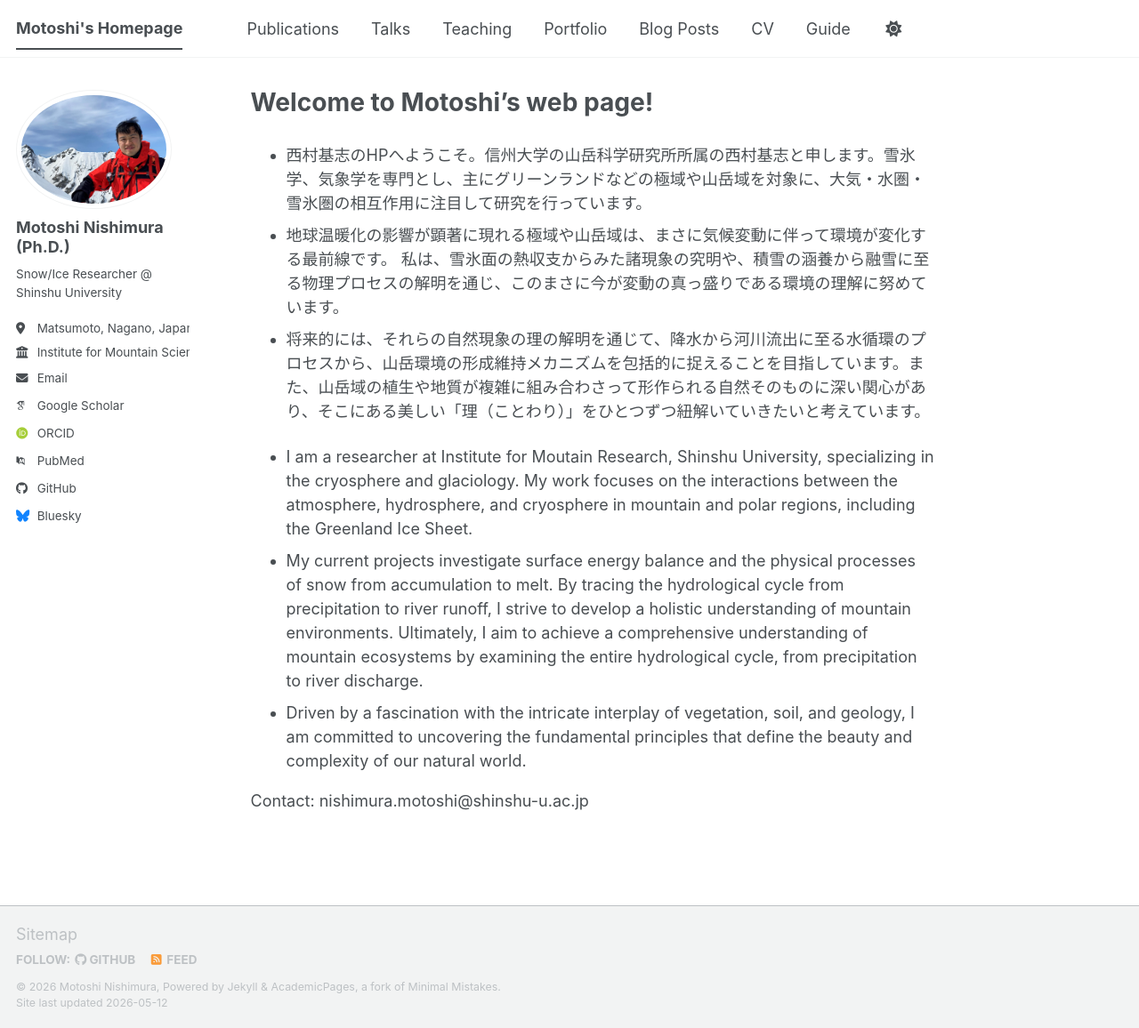
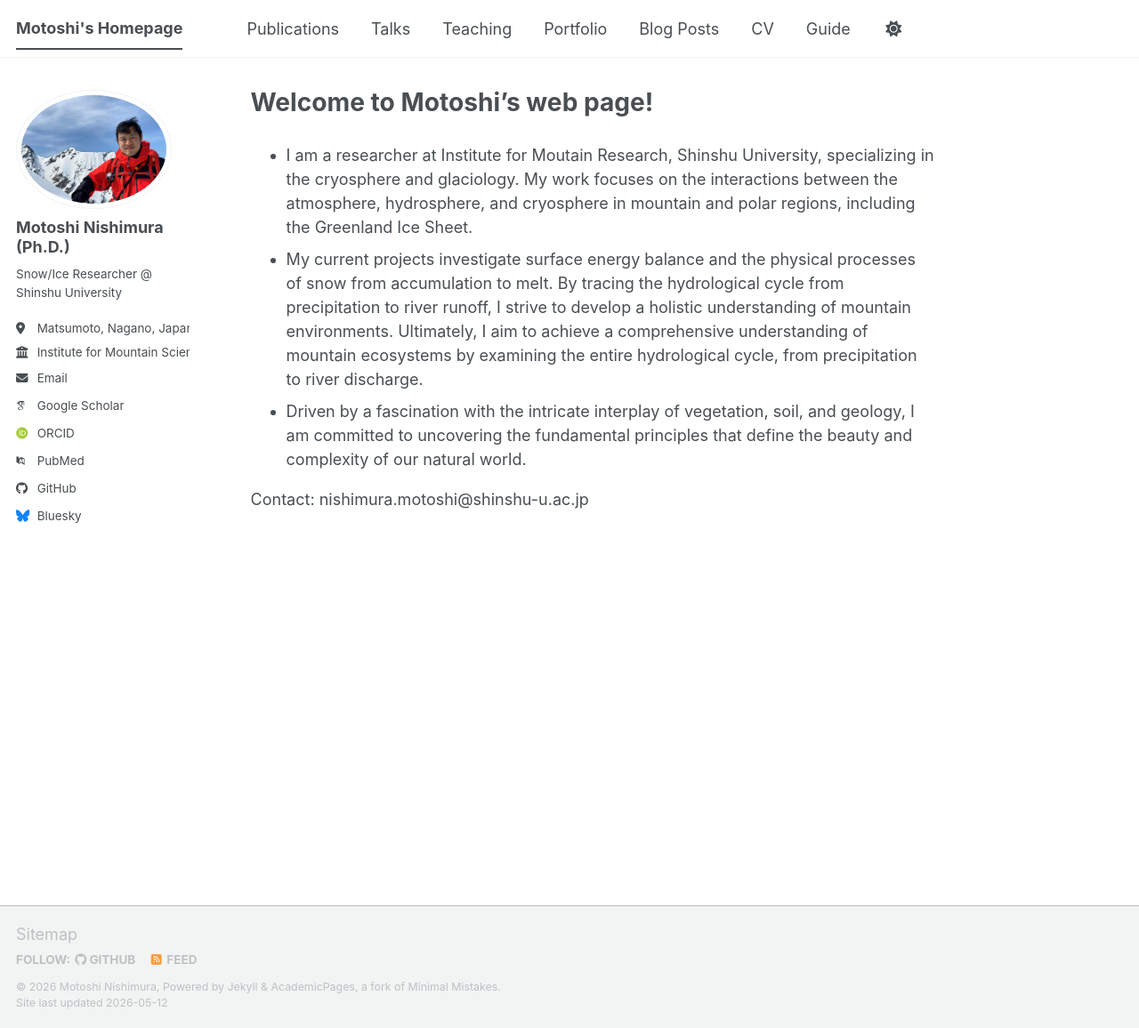
Before and after one commit to MotoshiNishimura/MotoshiNishimura.github.io, a Jekyll site: the page built from _pages/about.md, in a window 1280 px wide and 1156 px high. Shown: the whole window at 89% size. Built offline with Jekyll 4.4.1, drawn with Linux system fonts in a browser that asks for light colours; some web fonts are replaced; a script bundle is joined from its source files by our own code; library files that are not in the unit come from our copies.

Commit message:
Update about.md

```diff
--- a/_pages/about.md
+++ b/_pages/about.md
@@ -6,11 +6,6 @@ redirect_from:
   - /about/
   - /about.html
 ---
-
-* 西村基志のHPへようこそ。信州大学の山岳科学研究所所属の西村基志と申します。雪氷学、気象学を専門とし、主にグリーンランドなどの極域や山岳域を対象に、大気・水圏・雪氷圏の相互作用に注目して研究を行っています。
-* 地球温暖化の影響が顕著に現れる極域や山岳域は、まさに気候変動に伴って環境が変化する最前線です。 私は、雪氷面の熱収支からみた諸現象の究明や、積雪の涵養から融雪に至る物理プロセスの解明を通じ、このまさに今が変動の真っ盛りである環境の理解に努めています。
-* 将来的には、それらの自然現象の理の解明を通じて、降水から河川流出に至る水循環のプロセスから、山岳環境の形成維持メカニズムを包括的に捉えることを目指しています。また、山岳域の植生や地質が複雑に組み合わさって形作られる自然そのものに深い関心があり、そこにある美しい「理（ことわり）」をひとつずつ紐解いていきたいと考えています。
-
 * I am a researcher at Institute for Moutain Research, Shinshu University, specializing in the cryosphere and glaciology. My work focuses on the interactions between the atmosphere, hydrosphere, and cryosphere in mountain and polar regions, including the Greenland Ice Sheet.
 * My current projects investigate surface energy balance and the physical processes of snow from accumulation to melt. By tracing the hydrological cycle from precipitation to river runoff, I strive to develop a holistic understanding of mountain environments. Ultimately, I aim to achieve a comprehensive understanding of mountain ecosystems by examining the entire hydrological cycle, from precipitation to river discharge.
 * Driven by a fascination with the intricate interplay of vegetation, soil, and geology, I am committed to uncovering the fundamental principles that define the beauty and complexity of our natural world.
```
